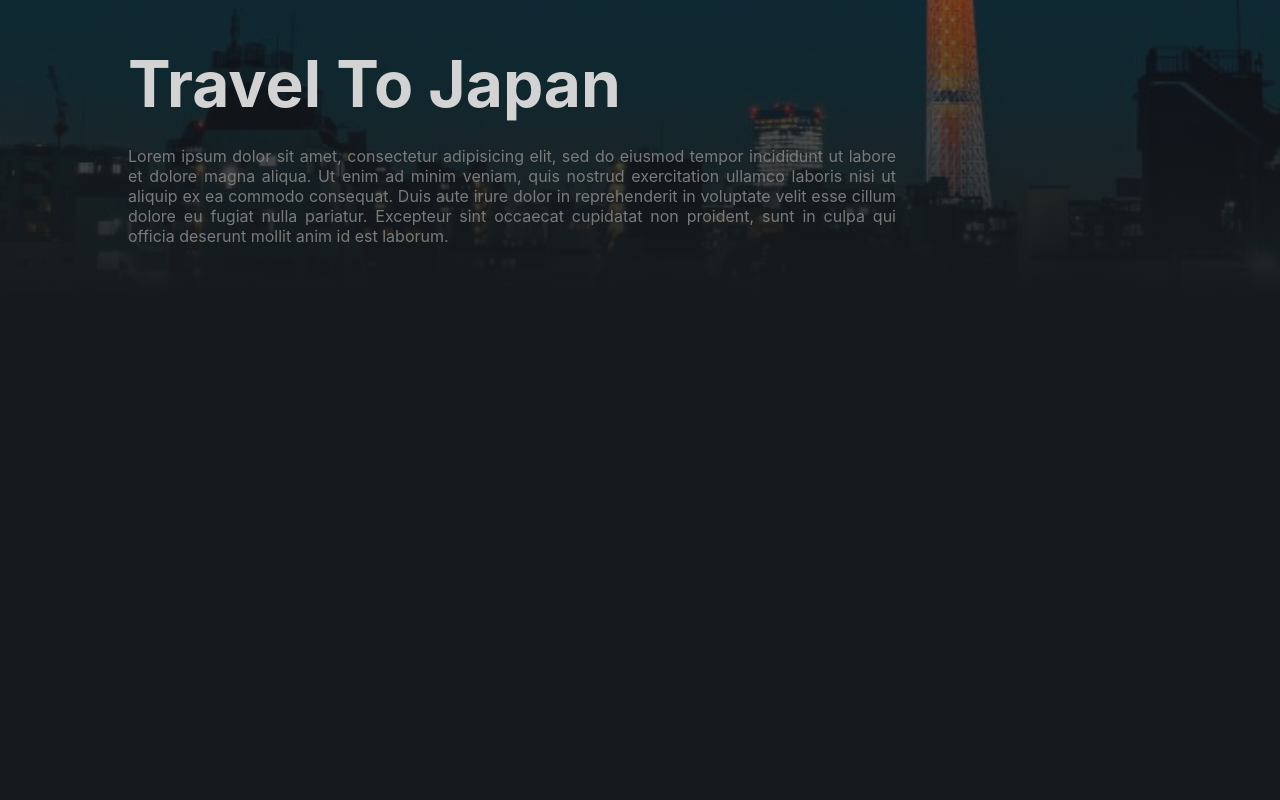
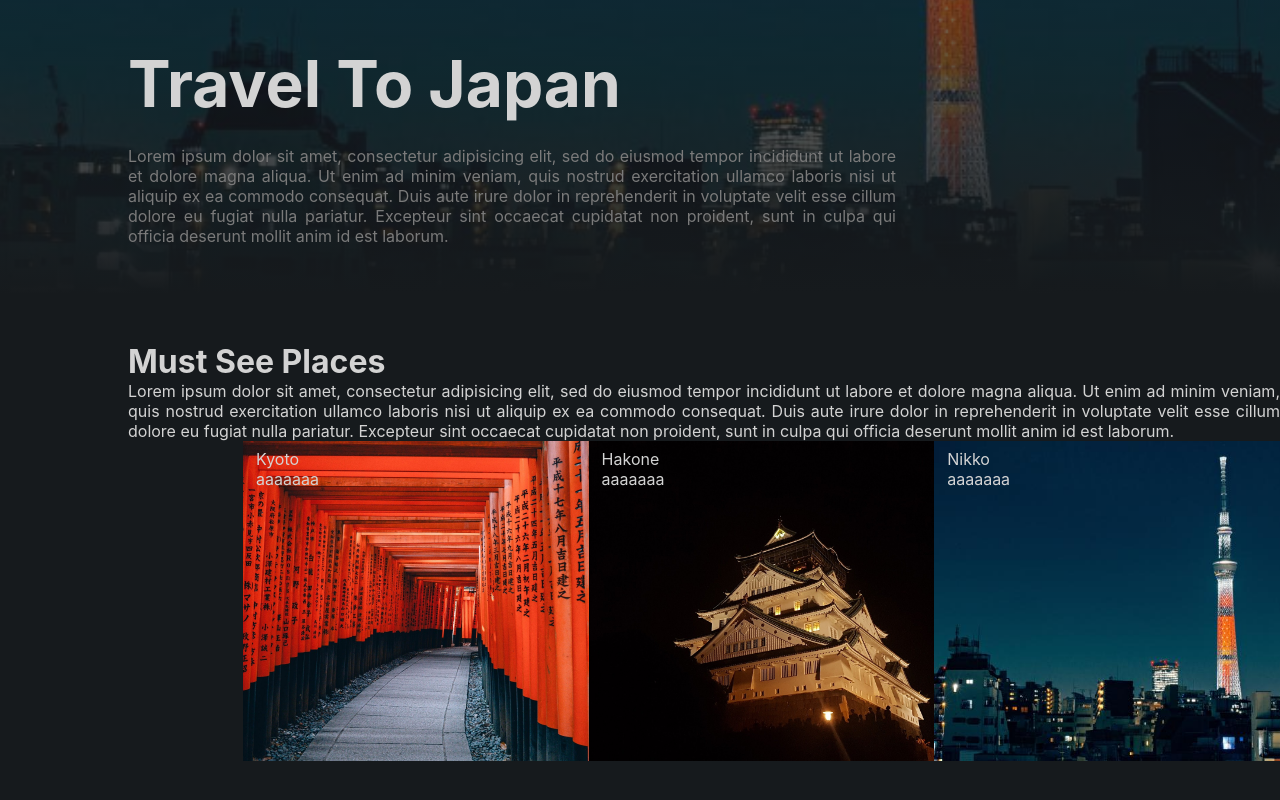
Before and after one commit to akiragondo/visit-japan, a React (Create React App) app: page / in a window 1280 px wide. Shown: the part 402-1202 px from the top of the page. Built offline with nearby package versions, Linux system fonts and the light colour scheme.

Commit message:
must see places

```diff
--- a/src/App.css
+++ b/src/App.css
@@ -42,3 +42,12 @@
   -webkit-transform: scale(1, 1);
           transform: scale(1, 1);
 }
+
+.InformationTitle {
+  font-size: 2em;
+  font-weight: bold;
+}
+
+.InformationDescription {
+  text-align: justify;
+}
--- a/src/App.js
+++ b/src/App.js
@@ -1,10 +1,12 @@
 import "./App.css";
 import Header from "./components/Header";
+import MustSee from "./components/MustSee";
 
 function App() {
   return (
     <div className="App">
       <Header />
+      <MustSee />
     </div>
   );
 }
--- /dev/null
+++ b/src/components/MustSee.css
@@ -0,0 +1,47 @@
+.MustSeeContainer {
+    display: inline-flex;
+    flex-direction: column;
+    align-items: flex-start;
+    padding: 6vh 0 6vh 10vw;
+    width: 100%;
+    box-sizing: border-box;
+}
+
+.MustSeeImgRow {
+    display: flex;
+    flex-direction: row;
+    justify-content: flex-end;
+    width: 100%;
+}
+
+.MustSeeImg {
+    display: flex;
+    flex-direction: column;
+    align-items: flex-start;
+    height: 25vw;
+    width: 30%;
+    overflow: hidden;
+}
+
+.MustSeeImgs {
+    object-fit: cover;
+    height: 25vw;
+    width: 350.4px;
+    position: absolute;
+    z-index: 0;
+    overflow: hidden;
+}
+
+.MustSeeText {
+    z-index: 1;
+    padding: 1vh 0vw 0vh 1vw;
+    text-align: justify;
+}
+
+.ImgTitle {
+
+}
+
+.ImgDescription {
+
+}
--- /dev/null
+++ b/src/components/MustSee.js
@@ -0,0 +1,48 @@
+import "./MustSee.css";
+import React, { Component } from 'react'
+import Img1 from "../images/arches.jpg"
+import Img2 from "../images/osaka_castle.jpg"
+import Img3 from "../images/tokyo.jpg"
+
+
+export default class MustSee extends Component {
+    render() {
+        return (
+            <div className="MustSeeContainer">
+                <div className="InformationTitle">Must See Places</div>
+                <div className="InformationDescription">
+                    Lorem ipsum dolor sit amet, consectetur adipisicing elit, sed do
+                    eiusmod tempor incididunt ut labore et dolore magna aliqua. Ut enim
+                    ad minim veniam, quis nostrud exercitation ullamco laboris nisi ut
+                    aliquip ex ea commodo consequat. Duis aute irure dolor in
+                    reprehenderit in voluptate velit esse cillum dolore eu fugiat nulla
+                    pariatur. Excepteur sint occaecat cupidatat non proident, sunt in
+                    culpa qui officia deserunt mollit anim id est laborum.
+                </div>
+                <div className="MustSeeImgRow">
+                    <div className="MustSeeImg">
+                        <img src={Img1} alt="" className="MustSeeImgs"/>
+                        <div className="MustSeeText">
+                            <div className="ImgTitle">Kyoto</div>
+                            <div className="ImgDescription">aaaaaaa</div>
+                        </div>
+                    </div>
+                    <div className="MustSeeImg">
+                        <img src={Img2} alt="" className="MustSeeImgs"/>
+                        <div className="MustSeeText">
+                            <div className="ImgTitle">Hakone</div>
+                            <div className="ImgDescription">aaaaaaa</div>
+                        </div>
+                    </div>
+                    <div className="MustSeeImg">
+                        <img src={Img3} alt="" className="MustSeeImgs"/>
+                        <div className="MustSeeText">
+                            <div className="ImgTitle">Nikko</div>
+                            <div className="ImgDescription">aaaaaaa</div>
+                        </div>
+                    </div>
+                </div>
+            </div>
+        )
+    }
+}
```
